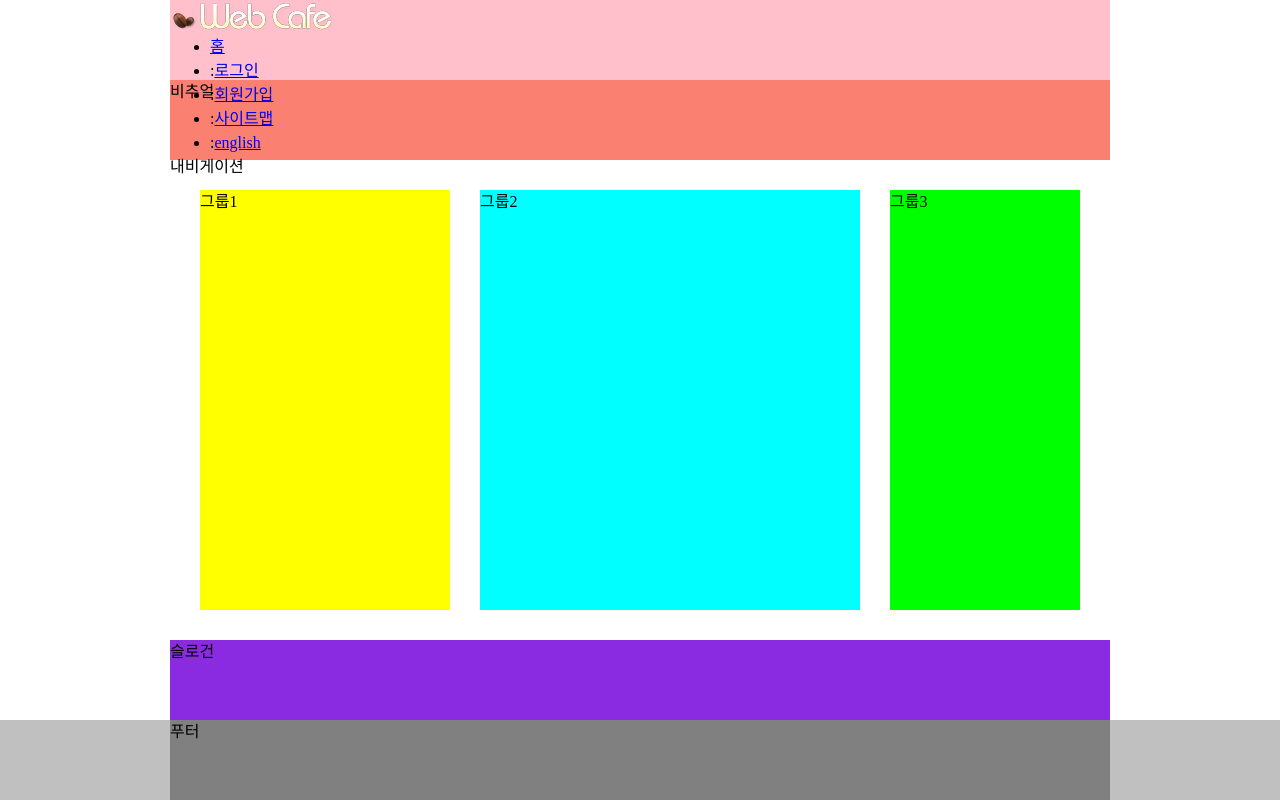
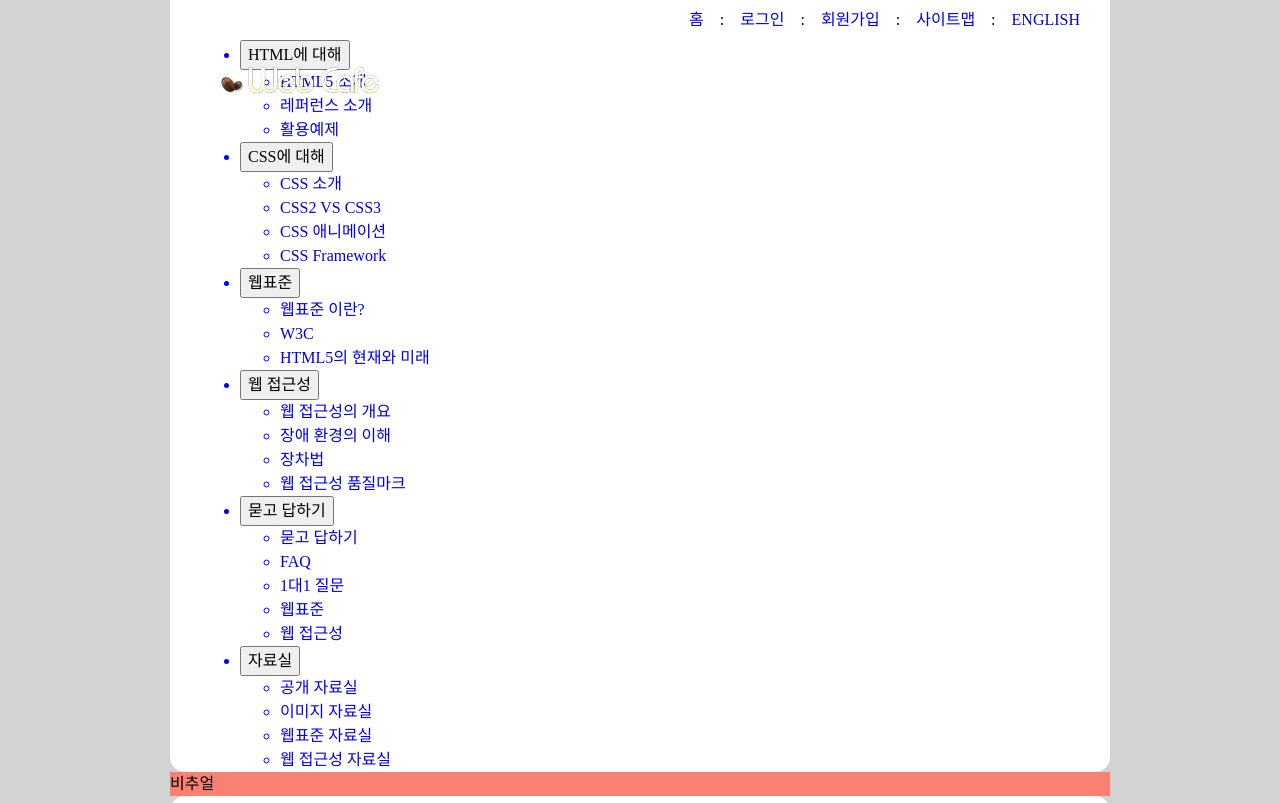
Before and after one commit to younhui97/multi-0922, a plain HTML site: page index.html in a window 1280 px wide. Shown: the top 803 px of the page. Drawn offline with Linux system fonts and the light colour scheme; a web font is replaced by a local one.

Commit message:
접근성 관련 코드 추가

```diff
--- a/index.html
+++ b/index.html
@@ -13,17 +13,119 @@
     <div class="container">
       <header class="header">
         <h1 class="logo">
-          <a href="/"><img src="./assets/logo.png" alt="webcafe" /></a>
+          <a href="/"><img src="./assets/logo.png" alt="Web Cafe" /></a>
         </h1>
-        <ul>
+        <ul class="utility-menu">
           <li><a href="/">홈</a></li>
           <li><span aria-hidden="true">:</span><a href="/">로그인</a></li>
           <li><span aria-hidden="true">:</span><a href="/">회원가입</a></li>
           <li><span aria-hidden="true">:</span><a href="/">사이트맵</a></li>
           <li><span aria-hidden="true">:</span><a href="/">english</a></li>
         </ul>
-
-        <nav class="navigation">내비게이션</nav>
+        <nav class="navigation">
+          <h2 class="sr-only">메인 메뉴</h2>
+          <ul class="menu">
+            <li class="menu-item is-active">
+              <button type="button" class="menu-button">HTML에 대해</button>
+              <ul class="sub-menu menu-html">
+                <li>
+                  <a href="/">HTML5 소개</a>
+                </li>
+                <li>
+                  <a href="/">레퍼런스 소개</a>
+                </li>
+                <li>
+                  <a href="/">활용예제</a>
+                </li>
+              </ul>
+            </li>
+            <li class="menu-item">
+              <button type="button" class="menu-button">CSS에 대해</button>
+              <ul class="sub-menu menu-css">
+                <li>
+                  <a href="/">CSS 소개</a>
+                </li>
+                <li>
+                  <a href="/">CSS2 VS CSS3</a>
+                </li>
+                <li>
+                  <a href="/">CSS 애니메이션</a>
+                </li>
+                <li>
+                  <a href="/">CSS Framework</a>
+                </li>
+              </ul>
+            </li>
+            <li class="menu-item">
+              <button type="button" class="menu-button">웹표준</button>
+              <ul class="sub-menu menu-standards">
+                <li>
+                  <a href="/">웹표준 이란?</a>
+                </li>
+                <li>
+                  <a href="/">W3C</a>
+                </li>
+                <li>
+                  <a href="/">HTML5의 현재와 미래</a>
+                </li>
+              </ul>
+            </li>
+            <li class="menu-item">
+              <button type="button" class="menu-button">웹 접근성</button>
+              <ul class="sub-menu menu-accessibility">
+                <li>
+                  <a href="/">웹 접근성의 개요</a>
+                </li>
+                <li>
+                  <a href="/">장애 환경의 이해</a>
+                </li>
+                <li>
+                  <a href="/">장차법</a>
+                </li>
+                <li>
+                  <a href="/">웹 접근성 품질마크</a>
+                </li>
+              </ul>
+            </li>
+            <li class="menu-item">
+              <button type="button" class="menu-button">묻고 답하기</button>
+              <ul class="sub-menu menu-qna">
+                <li>
+                  <a href="/">묻고 답하기</a>
+                </li>
+                <li>
+                  <a href="/">FAQ</a>
+                </li>
+                <li>
+                  <a href="/">1대1 질문</a>
+                </li>
+                <li>
+                  <a href="/">웹표준</a>
+                </li>
+                <li>
+                  <a href="/">웹 접근성</a>
+                </li>
+              </ul>
+            </li>
+            <li class="menu-item">
+              <button type="button" class="menu-button">자료실</button>
+              <ul class="sub-menu menu-archive">
+                <li>
+                  <a href="/">공개 자료실</a>
+                </li>
+                <li>
+                  <a href="/">이미지 자료실</a>
+                </li>
+                <li>
+                  <a href="/">웹표준 자료실</a>
+                </li>
+                <li>
+                  <a href="/">웹 접근성 자료실</a>
+                </li>
+              </ul>
+            </li>
+          </ul>
+        </nav>
       </header>
       <div class="visual">비추얼</div>
       <main class="main">
--- a/styles/a11y.css
+++ b/styles/a11y.css
@@ -0,0 +1,11 @@
+.sr-only {
+  position: absolute;
+  width: 1px;
+  height: 1px;
+  padding: 0;
+  margin: -1px;
+  overflow: hidden;
+  clip: rect(0, 0, 0, 0);
+  white-space: nowrap;
+  border-width: 0;
+}
--- a/styles/base.css
+++ b/styles/base.css
@@ -1,4 +1,20 @@
 html,
 body {
   font-family: "Pretendard Variable";
+  background-color: lightgray;
 }
+a {
+  /* background-color: yellow; */
+  display: block;
+  text-decoration: none;
+  /* color: inherit; */
+  /* border: inherit; */
+}
+
+/* 유틸리티 메뉴 */
+.utility-menu {
+  /* color: red; */
+}
+.navigation {
+  color: blue;
+}
--- a/styles/main.css
+++ b/styles/main.css
@@ -3,14 +3,56 @@
   /* background-color: azure; */
 }
 
-.header {
-  background-color: pink;
-  height: 10vh;
+/* 로고 */
+.logo {
+  /* background-color: blue; */
+  position: absolute;
+  top: 64px;
+  left: 48px;
 }
 
+/* 헤더 */
+.header {
+  position: relative;
+  background-color: #fff;
+  border-radius: 0 0 15px 15px;
+  padding: 0 30px;
+}
+
+/* 로고 */
+/* postion 레이아웃 */
+.logo {
+  position: absolute;
+  top: 64px;
+  left: 48px;
+}
+
+/* 유틸리티 메뉴 */
+.utility-menu {
+  display: flex;
+  flex-flow: row nowrap;
+  list-style: none;
+  padding: 4px 0;
+  gap: 8px;
+  justify-content: end;
+  align-items: center;
+  position: relative;
+  left: 8px;
+
+  li {
+    display: contents;
+    a {
+      padding: 4px 8px;
+      text-transform: uppercase;
+    }
+  }
+}
+/*네비게이션*/
+.navigation {
+  /* color: blue; */
+}
 .visual {
   background-color: salmon;
-  height: 10vh;
 }
 
 .main {
@@ -23,7 +65,7 @@
 }
 
 .group2 {
-  background-color: aqua;
+  background-color: orange;
 }
 
 .group3 {
```
